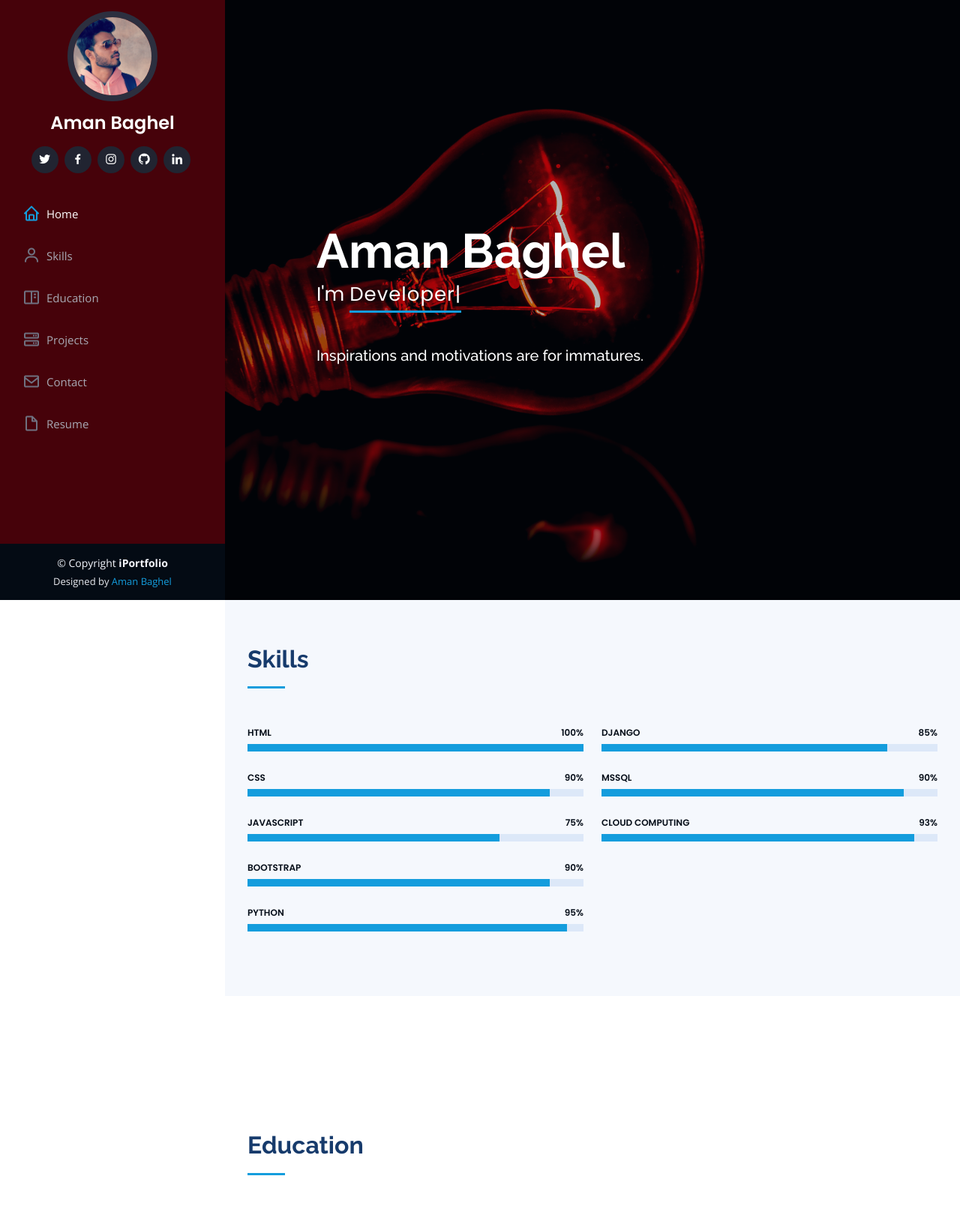
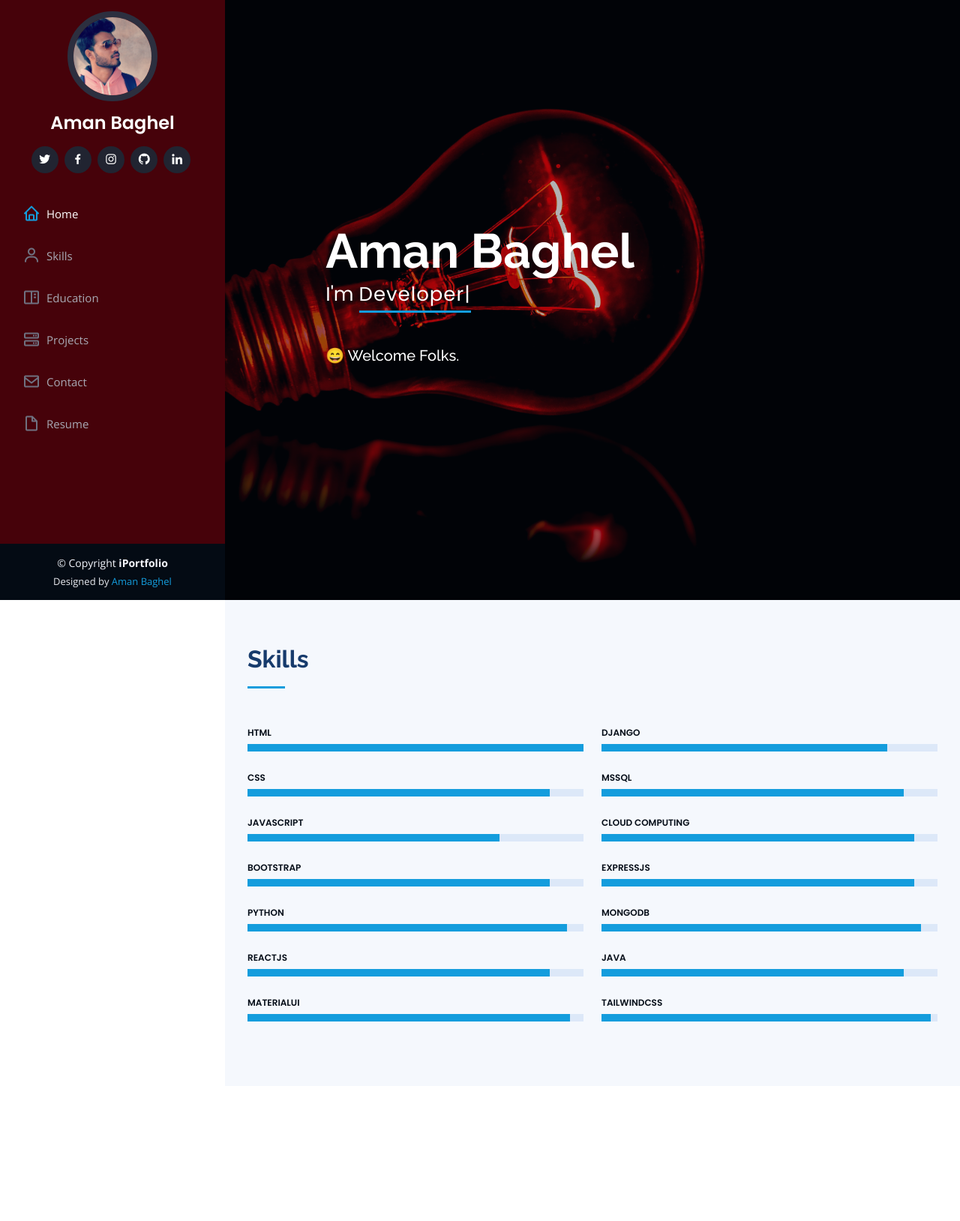
Before and after one commit to Coder-i/iportfolio, a Django app: page / in a window 1280 px wide. Shown: the top 1628 px of the page at 75% size. Run offline with Django 5.2, Linux system fonts and the light colour scheme; some libraries are stand-ins or nearby versions.

Commit message:
Update index.html

```diff
--- a/templates/index.html
+++ b/templates/index.html
@@ -27,6 +27,7 @@
 
   <!-- Template Main CSS File -->
   <link href="{% static "css/style.css" %}" rel="stylesheet">
+
 
   <!-- =======================================================
   * Template Name: iPortfolio
@@ -75,8 +76,8 @@
   <section id="hero" class="d-flex flex-column justify-content-center align-items-center">
     <div class="hero-container" data-aos="fade-in">
       <h1>Aman Baghel</h1>
-      <p>I'm <span class="typed" data-typed-items="Designer, Developer, Freelancer, Being Human"></span></p>
-      <h5 style='color:white;' >Inspirations and motivations are for immatures.</h5>
+      <p>I'm <span class="typed" data-typed-items="Designer, Developer, Freelancer."></span></p>
+      <h5 style='color:white;' >😄 Welcome Folks.</h5>
     </div>
   </section><!-- End Hero -->
 
@@ -98,37 +99,50 @@
         <div class="col-lg-6" data-aos="fade-up">
 
           <div class="progress">
-            <span class="skill">HTML <i class="val">100%</i></span>
+            <span class="skill">HTML <i class="val"></i></span>
             <div class="progress-bar-wrap">
               <div class="progress-bar" role="progressbar" aria-valuenow="100" aria-valuemin="0" aria-valuemax="100"></div>
             </div>
           </div>
 
           <div class="progress">
-            <span class="skill">CSS <i class="val">90%</i></span>
+            <span class="skill">CSS <i class="val"></i></span>
             <div class="progress-bar-wrap">
               <div class="progress-bar" role="progressbar" aria-valuenow="90" aria-valuemin="0" aria-valuemax="100"></div>
             </div>
           </div>
 
           <div class="progress">
-            <span class="skill">JavaScript <i class="val">75%</i></span>
+            <span class="skill">JavaScript <i class="val"></i></span>
             <div class="progress-bar-wrap">
               <div class="progress-bar" role="progressbar" aria-valuenow="75" aria-valuemin="0" aria-valuemax="100"></div>
             </div>
           </div>
           <div class="progress">
-            <span class="skill">Bootstrap<i class="val">90%</i></span>
+            <span class="skill">Bootstrap<i class="val"></i></span>
             <div class="progress-bar-wrap">
               <div class="progress-bar" role="progressbar" aria-valuenow="90" aria-valuemin="0" aria-valuemax="100"></div>
             </div>
           </div>
           <div class="progress">
-            <span class="skill">Python <i class="val">95%</i></span>
+            <span class="skill">Python <i class="val"></i></span>
             <div class="progress-bar-wrap">
               <div class="progress-bar" role="progressbar" aria-valuenow="95" aria-valuemin="0" aria-valuemax="100"></div>
             </div>
           </div>
+          <div class="progress">
+            <span class="skill">Reactjs <i class="val"></i></span>
+            <div class="progress-bar-wrap">
+              <div class="progress-bar" role="progressbar" aria-valuenow="90" aria-valuemin="0" aria-valuemax="100"></div>
+            </div>
+          </div>
+          <div class="progress">
+            <span class="skill">MaterialUI<i class="val"></i></span>
+            <div class="progress-bar-wrap">
+              <div class="progress-bar" role="progressbar" aria-valuenow="96" aria-valuemin="0" aria-valuemax="100"></div>
+            </div>
+          </div>
+
 
 
 
@@ -139,22 +153,46 @@
 
 
           <div class="progress">
-            <span class="skill">Django <i class="val">85%</i></span>
+            <span class="skill">Django <i class="val"></i></span>
             <div class="progress-bar-wrap">
               <div class="progress-bar" role="progressbar" aria-valuenow="85" aria-valuemin="0" aria-valuemax="100"></div>
             </div>
           </div>
 
           <div class="progress">
-            <span class="skill">MSSQL<i class="val">90%</i></span>
+            <span class="skill">MSSQL<i class="val"></i></span>
             <div class="progress-bar-wrap">
               <div class="progress-bar" role="progressbar" aria-valuenow="90" aria-valuemin="0" aria-valuemax="100"></div>
             </div>
           </div>
           <div class="progress">
-            <span class="skill">Cloud Computing<i class="val">93%</i></span>
+            <span class="skill">Cloud Computing<i class="val"></i></span>
             <div class="progress-bar-wrap">
               <div class="progress-bar" role="progressbar" aria-valuenow="93" aria-valuemin="0" aria-valuemax="100"></div>
+            </div>
+          </div>
+          <div class="progress">
+            <span class="skill">Expressjs <i class="val"></i></span>
+            <div class="progress-bar-wrap">
+              <div class="progress-bar" role="progressbar" aria-valuenow="93" aria-valuemin="0" aria-valuemax="100"></div>
+            </div>
+          </div>
+          <div class="progress">
+            <span class="skill">MongoDB<i class="val"></i></span>
+            <div class="progress-bar-wrap">
+              <div class="progress-bar" role="progressbar" aria-valuenow="95" aria-valuemin="0" aria-valuemax="100"></div>
+            </div>
+          </div>
+          <div class="progress">
+            <span class="skill">Java<i class="val"></i></span>
+            <div class="progress-bar-wrap">
+              <div class="progress-bar" role="progressbar" aria-valuenow="90" aria-valuemin="0" aria-valuemax="100"></div>
+            </div>
+          </div>
+          <div class="progress">
+            <span class="skill">TailwindCSS<i class="val"></i></span>
+            <div class="progress-bar-wrap">
+              <div class="progress-bar" role="progressbar" aria-valuenow="98" aria-valuemin="0" aria-valuemax="100"></div>
             </div>
           </div>
 
@@ -252,6 +290,14 @@
           <h4 class="title"><u><a href="">HOSPITAL MANAGEMENT SYSTEM</a></u></h4>
           <p class="description">Focuses mainly on dealing with hospital records, displaying all the available information of Patient and Doctor in the admin Panel with admin login. </p>
           <p class="description"><b>Technologies Used: Python-django4.x, HTML5, CSS, Bootstrap5, SQLite3 </b></p>
+
+        </div>
+
+        <div class="col-lg-6 col-md-6 icon-box" data-aos="fade-up" data-aos-delay="100">
+          <div class="icon"><i class="bi bi-card-checklist"></i></div>
+          <h4 class="title"><u><a href="">Zingle - A Realtime Chat App</a></u></h4>
+          <p class="description">Real-time messaging Online user status Global state management with Zustand. </p>
+          <p class="description"><b>Technologies Used: MERN, Socket.io, TailwindCSS, Daisy UI, Zustand.</b></p>
 
         </div>
 
@@ -379,6 +425,7 @@
 
 <!-- Template Main JS File -->
 <script src="{% static "js/main.js" %}"></script>
+<!-- Add this before closing body tag -->
 
 </body>
 
```
